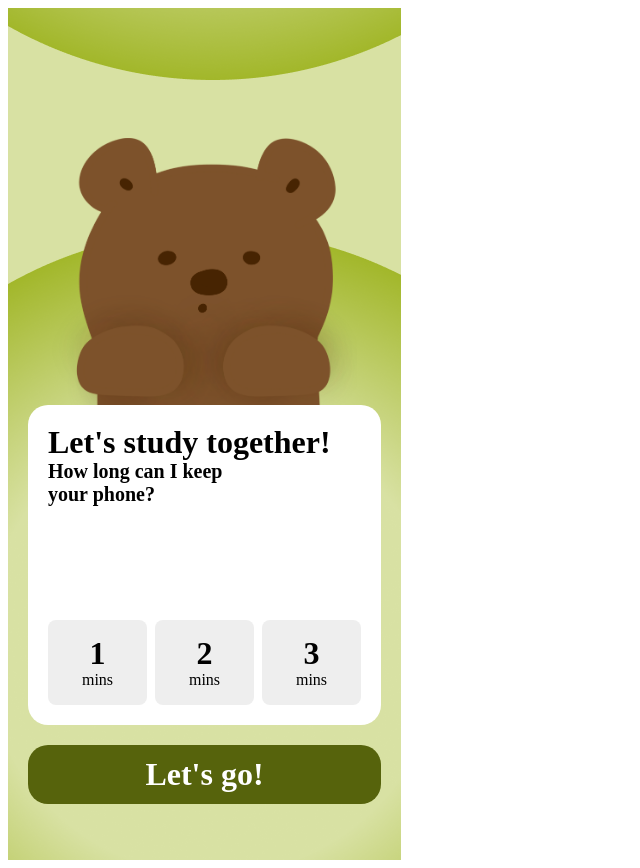
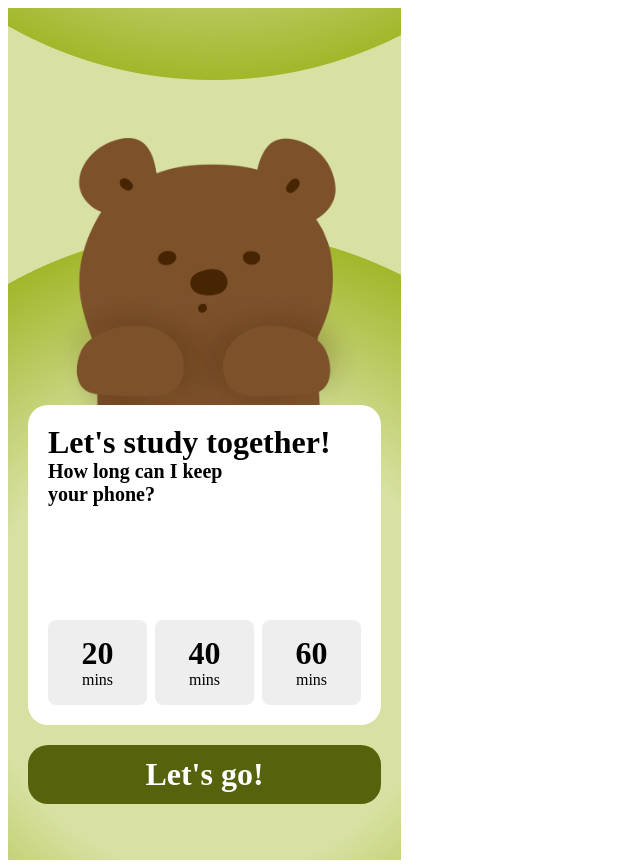
Before and after one commit to annika-dlf/accountabuddies, a React (Create React App) app: page / in a window 1280 px wide. Shown: the whole page, without its empty margins (0-640 px from the left). Built offline with nearby package versions, Linux system fonts and the light colour scheme; no server answers; a web font is replaced by a local one.

Commit message:
fix: timer

```diff
--- a/src/App.js
+++ b/src/App.js
@@ -10,8 +10,7 @@ import Screen from "./Components/Screen";
 function App() {
   const [activeTime, setActiveTime] = useState(null);
   const navigate = useNavigate();
-  // const times = [20, 40, 60];
-  const times = [1, 2, 3];
+  const times = [20, 40, 60];
 
   const handleStart = () => {
     if (activeTime) {
```
